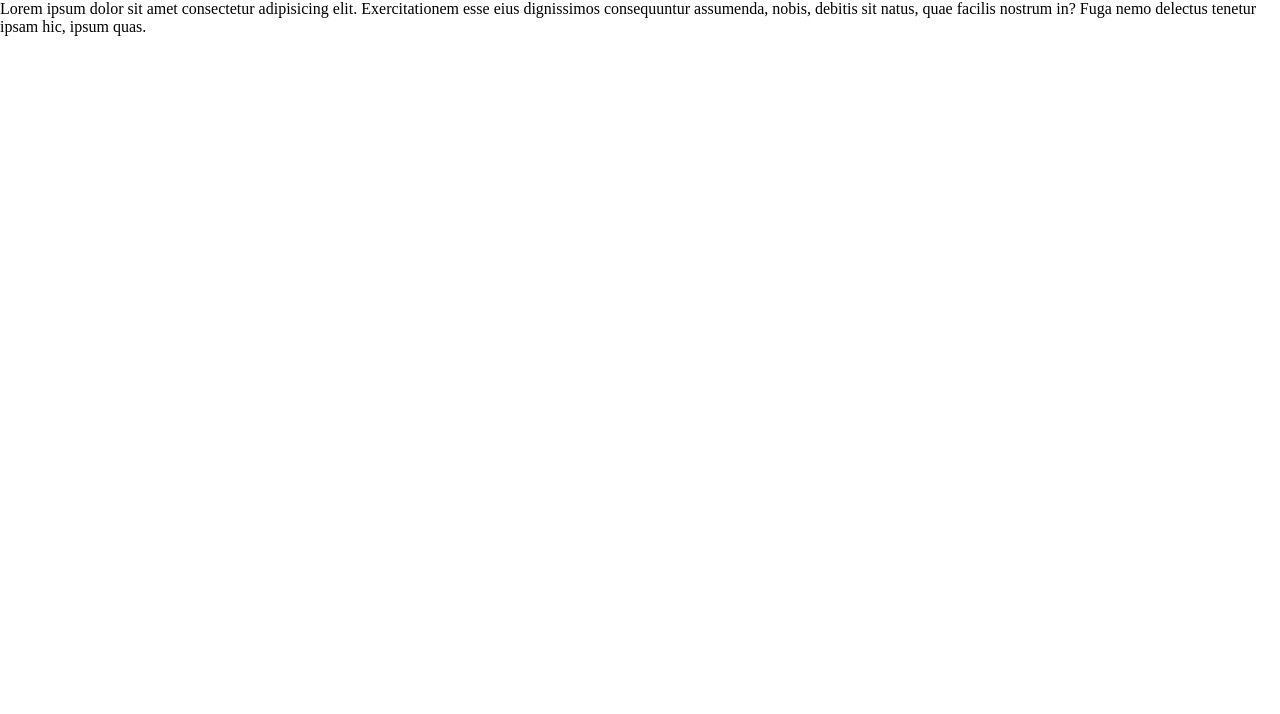
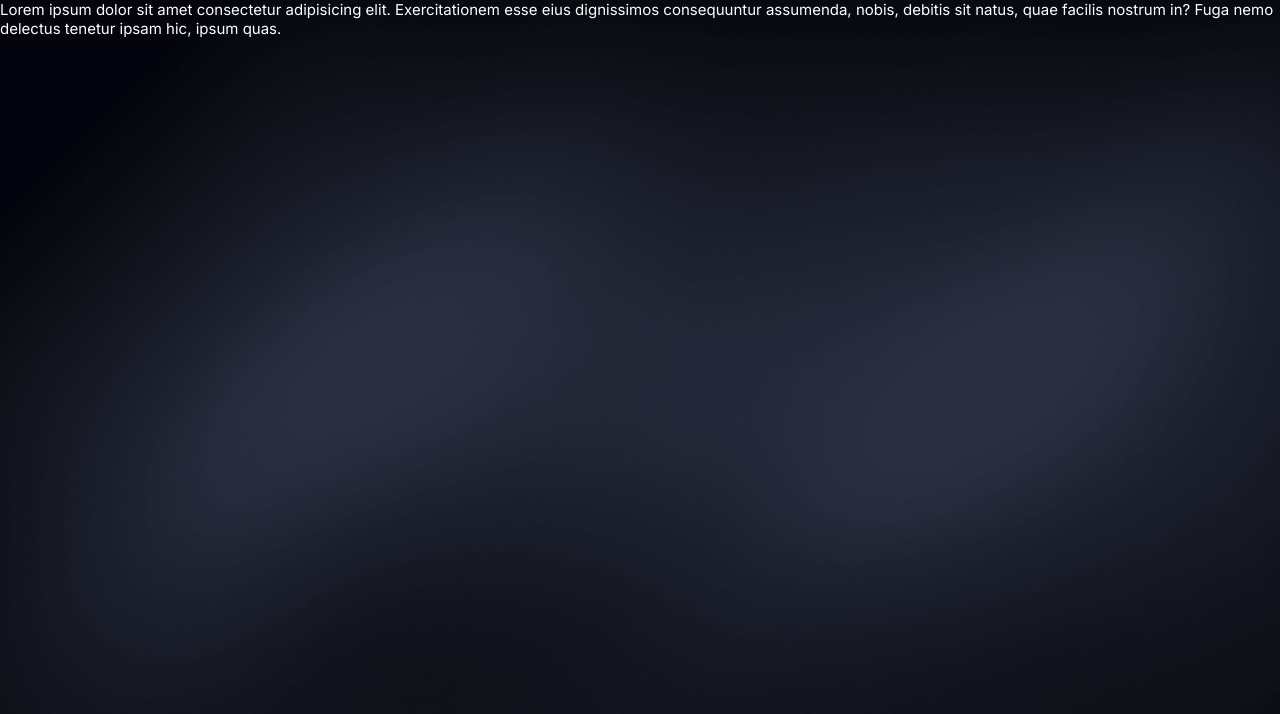
Before and after one commit to fehoffcial/Ribles, a plain HTML site: page index.html in a window 1280 px wide. Drawn offline with Linux system fonts and the light colour scheme; files that its build step writes are made by us from their sources; files whose address does not match are found by name.

Commit message:
Adicionando Config Global

```diff
--- /dev/null
+++ b/assets/css/base/__global.css
@@ -0,0 +1,24 @@
+html{
+    font-size: 62.5%; /* Unidade de media REM* 1rem = 10px */
+}
+body{
+    font-family: "Inter",sans-serif;
+    font-size: 1.5rem;
+    color: #fff;
+}
+.background-fixed{
+    width: 100vw;
+    height: 100vh;
+    position: fixed;
+    z-index: 1;
+    background: url("../../img/background.png") no-repeat;
+    background-size: cover;
+}
+.wrapper.header{
+    position: relative;
+    z-index: 2;
+}
+.wrapper{
+    position: relative;
+    z-index: 3;
+}
--- a/assets/css/style.css
+++ b/assets/css/style.css
@@ -1,2 +1,3 @@
 @import url("./base/__reset.css"); /* RESET CONFIG CSS */
 @import url("./base/__fonts.css"); /* CONFIG FONTS CSS */
+@import url("./base/__global.css"); /* CONFIG GLOBAL CSS */
--- a/index.html
+++ b/index.html
@@ -4,19 +4,19 @@
     <meta charset="UTF-8">
     <meta http-equiv="X-UA-Compatible" content="IE=edge">
     <meta name="viewport" content="width=device-width, initial-scale=1.0">
-    <link rel="stylesheet" href="./base/assets/css/style.css">
+    <link rel="stylesheet" href="./assets/css/style.css">
     <title>Rive</title>
 </head>
 <body>
-    <div class="backgroud-fixed">
+    <div class="background-fixed active">
     </div>
-    <header class="wrapper-header">
+    <header class="wrapper header">
         <p>Lorem ipsum dolor sit amet consectetur adipisicing elit. Exercitationem esse eius dignissimos consequuntur assumenda, nobis, debitis sit natus, quae facilis nostrum in? Fuga nemo delectus tenetur ipsam hic, ipsum quas.</p>
     </header>
-    <main>
+    <main class="wrapper main">
 
     </main>
-    <footer>
+    <footer class="wrapper footer">
 
     </footer>
     <script src="https://kit.fontawesome.com/801abc6cba.js" crossorigin="anonymous"></script>
```
